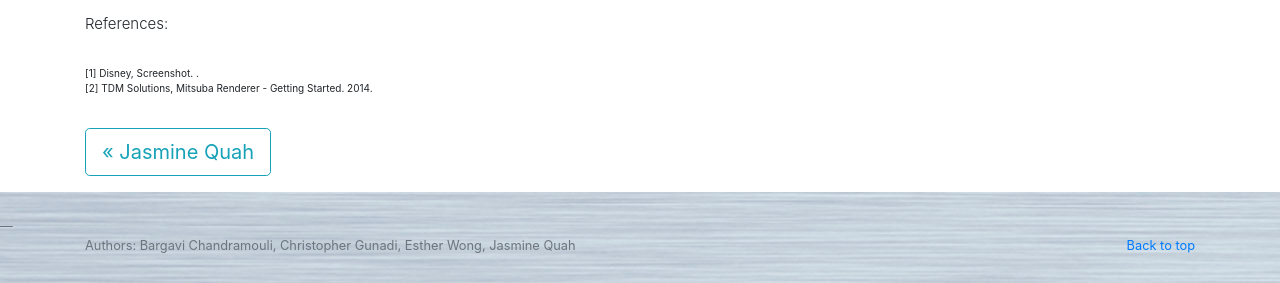
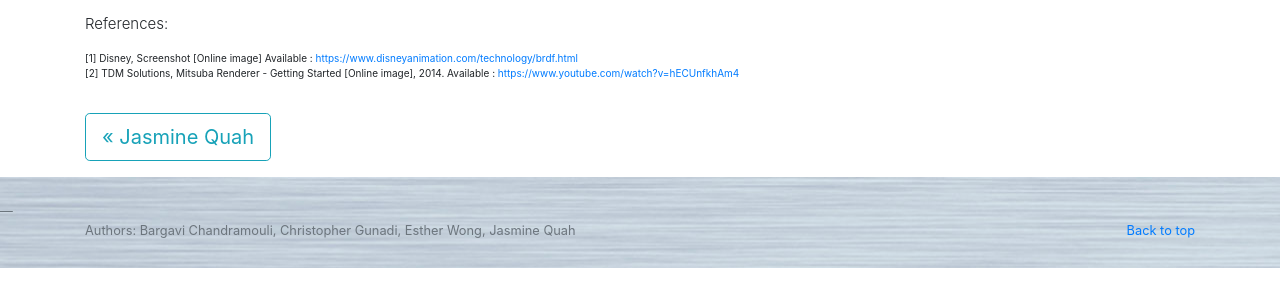
Before and after one commit to estherwong777/co163-topics, a plain HTML site: page tryYourself.html in a window 1280 px wide. Shown: the part 2203-2486 px from the top of the page. Drawn offline with Linux system fonts and the light colour scheme.

Commit message:
references linked

```diff
--- a/tryYourself.html
+++ b/tryYourself.html
@@ -92,8 +92,8 @@
 	  <p class="lead" style="font-size:15px">References:</p>
 	  <p class="references">
         <!-- Add your references here-->
-        <br/><a name="ref1">[1] Disney, Screenshot. .</a>
-        <br/>[2] TDM Solutions, Mitsuba Renderer - Getting Started. 2014.
+        <a name="ref1">[1] Disney, Screenshot [Online image] Available : <a href="https://www.disneyanimation.com/technology/brdf.html">https://www.disneyanimation.com/technology/brdf.html</a>
+        <br/>[2] TDM Solutions, Mitsuba Renderer - Getting Started [Online image], 2014. Available : <a href="https://www.youtube.com/watch?v=hECUnfkhAm4">https://www.youtube.com/watch?v=hECUnfkhAm4</a>
       </p>
 
 	    <div class="prev-page">
```
